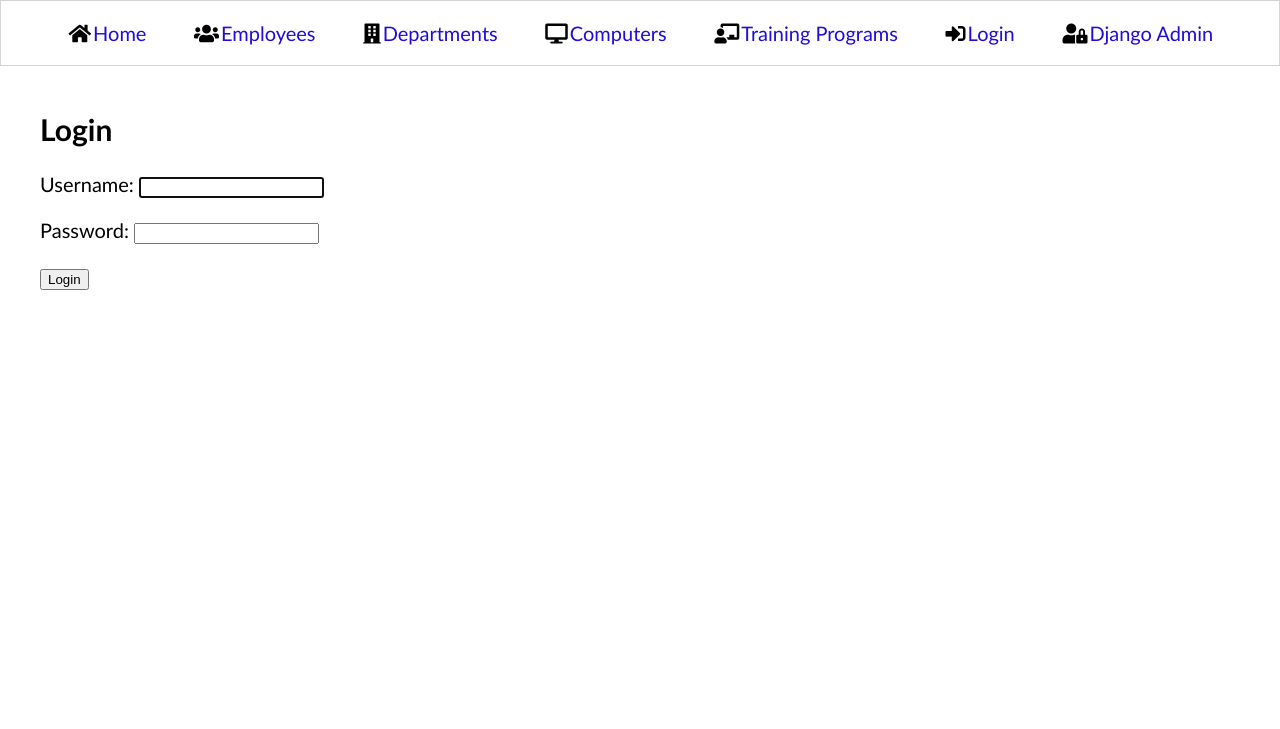
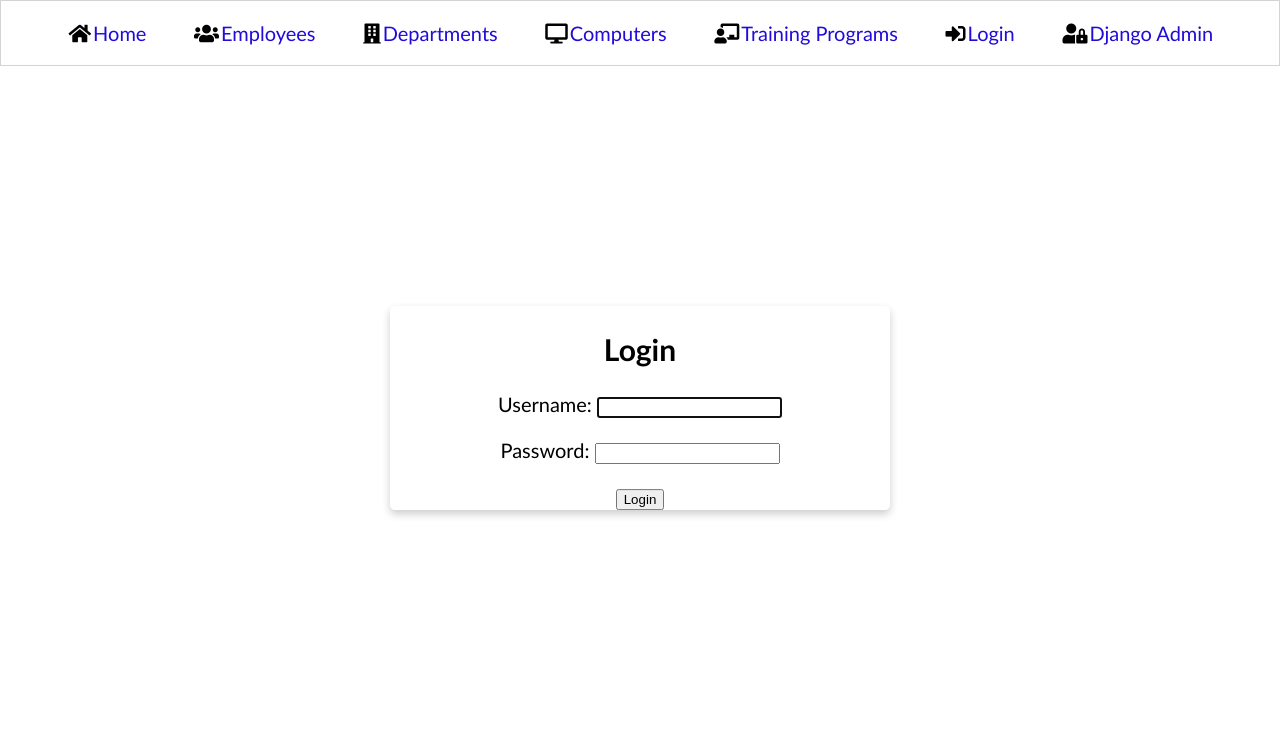
Before and after one commit to nss-day-cohort-38/bangazon-workforce-management-oculus-nebula, a Django app: page /accounts/login/ in a window 1280 px wide. Shown: the top 729 px of the page. Run offline with Django 3.2, Linux system fonts and the light colour scheme; some libraries are stand-ins or nearby versions.

Commit message:
moved login card to center of screen

```diff
--- a/hrapp/static/styles/login.css
+++ b/hrapp/static/styles/login.css
@@ -0,0 +1,26 @@
+.login-card {
+    /* Add shadows to create the "card" effect */
+    width: 500px;
+    box-shadow: 0 4px 8px 0 rgba(0,0,0,0.2);
+    transition: 0.3s;
+    border-radius: 5px;
+    margin: 0 auto;
+    text-align: center;
+    position: absolute;
+    top: 50%;
+    left: 50%;
+
+    transform: translate(-50%, -50%);
+}
+
+  /* On mouse-over, add a deeper shadow */
+.login-card:hover {
+box-shadow: 0 8px 16px 0 rgba(0,0,0,0.2);
+}
+
+/* Add some padding inside the card container */
+.login-container {
+    padding: 2px 16px;
+    min-height: 80vh;
+    position: relative;
+}
--- a/hrapp/templates/registration/login.html
+++ b/hrapp/templates/registration/login.html
@@ -3,10 +3,16 @@
 {% block title %}Login{% endblock %}
 
 {% block content %}
+    <div class="login-container">
+
+        <div class="login-card">
             <h2>Login</h2>
             <form method="post">
                 {% csrf_token %}
                 {{ form.as_p }}
                 <button type="submit">Login</button>
             </form>
+        </div>
+
+    </div>
 {% endblock %}
--- a/hrapp/templates/shared/base.html
+++ b/hrapp/templates/shared/base.html
@@ -7,6 +7,7 @@
     <title>Bangazon Workforce Management</title>
 
     <link rel="stylesheet" href="{% static 'styles/base.css' %}" type="text/css" media="screen" />
+    <link rel="stylesheet" href="{% static 'styles/login.css' %}" type="text/css" media="screen" />
     <link rel="stylesheet" href="{% static 'styles/comp_modal.css' %}" type="text/css" media="screen" />
     <link rel="stylesheet" href="https://pro.fontawesome.com/releases/v5.10.0/css/all.css" integrity="sha384-AYmEC3Yw5cVb3ZcuHtOA93w35dYTsvhLPVnYs9eStHfGJvOvKxVfELGroGkvsg+p" crossorigin="anonymous"/>
 
```
Lines whose indentation alone changed are shown as unchanged.
